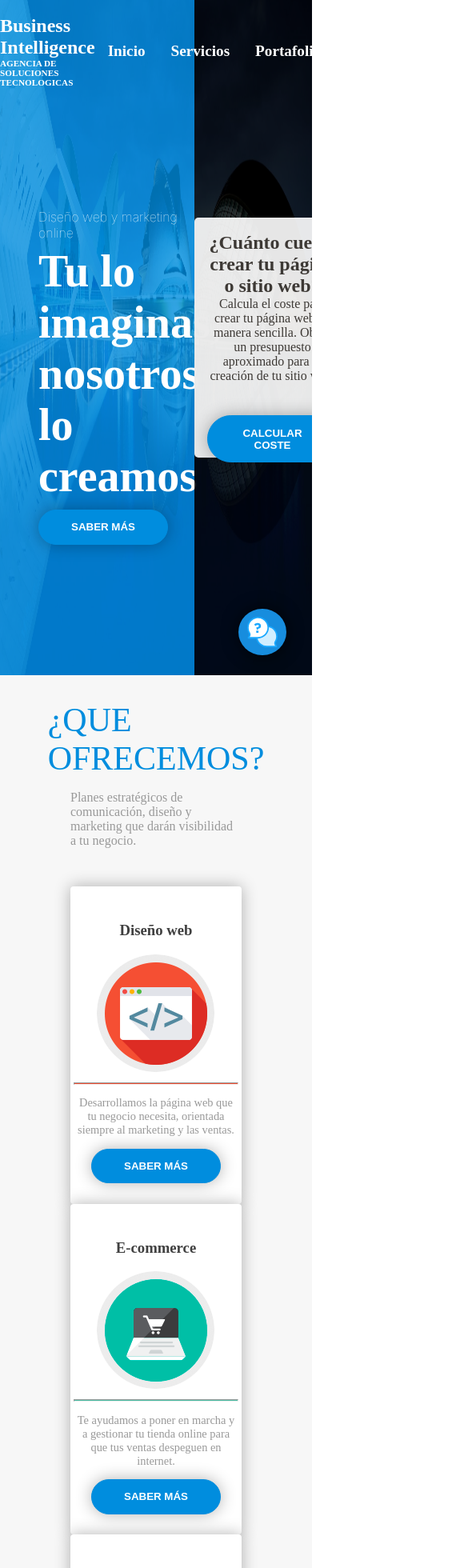
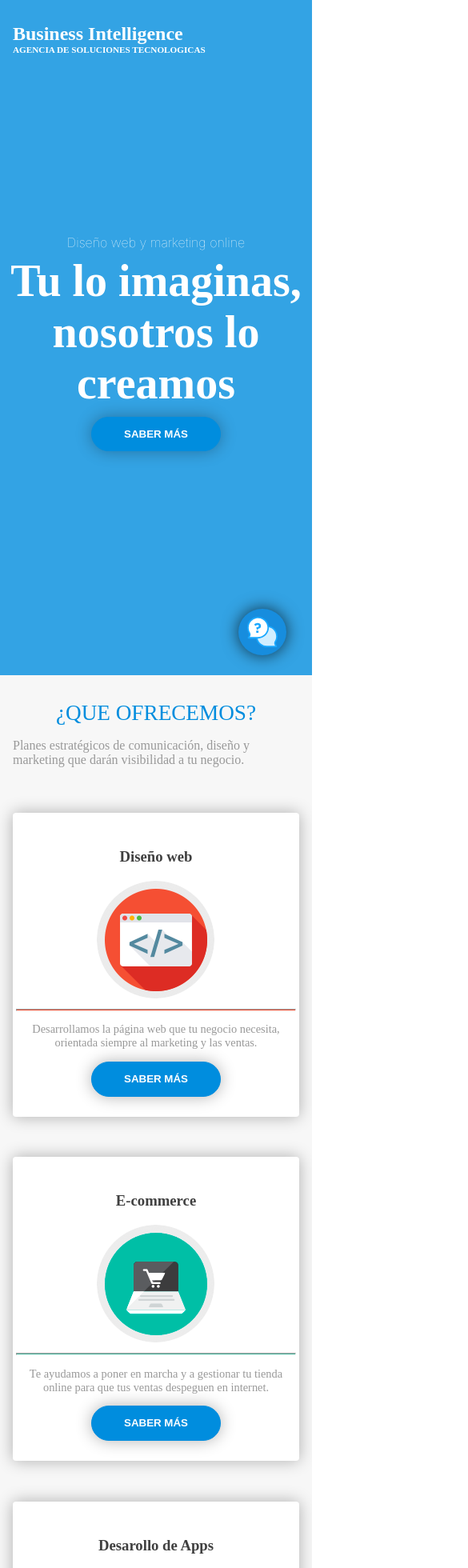
Before and after one commit to kevinriveracode/BusinessIntelligence, a React (Create React App) app: page / in a window 390 px wide. Shown: the top 1960 px of the page at 80% size, 585 px wide, since content can reach past the window. Built offline with nearby package versions, Linux system fonts and the light colour scheme.

Commit message:
Landing Inicio adaptada a moviles

```diff
--- a/src/sass/Ficha.scss
+++ b/src/sass/Ficha.scss
@@ -4,7 +4,7 @@
   flex-direction: row;
   justify-content: space-between;
   align-items: center;
-  height: 100vh;
+  min-height: 45vh;
   background-color: #F7F7F7;
   border-top: #797979;
   .ficha-image{
@@ -30,3 +30,36 @@
     }
   }
 }
+
+@media only screen and (max-width: 414px) {
+  .Ficha {
+    flex-direction: column;
+    padding: 2rem 1rem;
+    min-height: 40vh;
+    .ficha-description{
+      width: 100vw;
+      padding: 0vh 1rem;
+      h1{
+        margin-bottom: 0;
+        text-align: left ;
+      }
+      h1,span,p{
+        padding: 0 1rem;
+      }
+      h1{
+        font-size: 2em;
+        text-align: center;
+        span{
+          padding-right: 0;
+        }
+      }
+      button{
+        margin-left: 1rem;
+      }
+    }
+    .ficha-image{
+      display: none;
+    }
+
+  }
+}
--- a/src/sass/Footer.scss
+++ b/src/sass/Footer.scss
@@ -38,3 +38,13 @@ $size-title: '1.5rem';
     }
   }
 }
+@media only screen and (max-width: 414px) {
+  .Footer{
+    flex-direction: column;
+    padding: 1rem 1rem;
+    div{
+      width: 90vw;
+      padding: 1em 0;
+    }
+  }
+}
--- a/src/sass/banner.scss
+++ b/src/sass/banner.scss
@@ -27,3 +27,13 @@ $size-title: '1.5rem';
     }
   }
 }
+
+@media only screen and (max-width: 414px) {
+  .Banner{
+    flex-direction: column;
+    min-height: 40vh;
+    justify-content: flex-start;
+    align-items: flex-start;
+    padding: 2rem 1rem;
+  }
+}
--- a/src/sass/ficha-app.scss
+++ b/src/sass/ficha-app.scss
@@ -4,7 +4,7 @@
   flex-direction: row;
   justify-content: space-between;
   align-items: center;
-  height: 100vh;
+  min-height: 40vh;
   background-color: white;
   border-top: #797979;
   .ficha-image{
@@ -30,3 +30,21 @@
     }
   }
 }
+@media only screen and (max-width: 414px) {
+  .Ficha-app{
+    flex-direction: column;
+    padding: 2rem 1rem;
+    min-height: 20vh;
+    .ficha-description{
+      h1{
+        font-size: 2em;
+      }
+      p{
+        font-size: 1em;
+      }
+    }
+    .ficha-image{
+      display: none;
+    }
+  }
+}
--- a/src/sass/full-page.scss
+++ b/src/sass/full-page.scss
@@ -51,3 +51,24 @@ $size-title: '1.5rem';
     }
   }
 }
+
+
+@media only screen and (max-width: 414px) {
+  .FullPage{
+    background:none;
+    flex-direction: column;
+    .target-info{
+      max-width: 100vw;
+      min-height: 100vh;
+      align-items: center;
+      text-align: center;
+      padding: 0 3vw;
+      h1{
+        padding: 0;
+      }
+    }
+    .target-image{
+      display: none;
+    }
+  }
+}
--- a/src/sass/header.scss
+++ b/src/sass/header.scss
@@ -4,7 +4,9 @@ $color-links : '#2f2c2c';
 $font-family :  'Varela Round';
 $padding: 1rem 0rem;
 $size-title: '1.5rem';
-
+.Home{
+  overflow-x: hidden;
+}
 .Header{
   display: flex;
   height: $height-Header;
@@ -73,6 +75,36 @@ $size-title: '1.5rem';
   position: fixed;
   background-color: #008dde ;
   .container-logo{
-    height: 2rem !important;
+    min-height: 2rem !important;
   }
 }
+
+@media only screen and (max-width: 414px) {
+  .Header{
+    justify-content: flex-start;
+    padding: 0vh 0vw;
+    .container-logo{
+      padding-left: 1rem;
+      .reference-logo{
+        font-size: 2em;
+        width: 64vw;
+      }
+    }
+    .primary-menu{
+      display: none;
+    }
+    .app-menu{
+      display: none;
+    }
+  }
+  .HeaderPosition{
+    height: 12vh;
+    align-items: center;
+    .container-logo{
+      display: flex;
+      flex-direction: column;
+      justify-content: flex-end;
+      align-items: flex-start;
+    }
+  }
+}
--- a/src/sass/how-work.scss
+++ b/src/sass/how-work.scss
@@ -16,7 +16,7 @@ $size-title: '1.5rem';
     flex-direction: row;
     flex-wrap: wrap;
     justify-content: space-between;
-    padding: 2em 0;
+    padding: 1em 0;
     .feature-item{
       background-color: white;
       width: 15rem;
@@ -66,3 +66,20 @@ $size-title: '1.5rem';
 .bg-marine{background-color: #4DBFA6;height: 1px}
 .bg-piel{background-color: #FAB87B;height: 1px}
 .bg-marine-dark{background-color: #51BFBE;height: 1px}
+
+@media only screen and (max-width: 414px) {
+  .HowWork{
+    padding: 2rem 1rem;
+    .section-title{
+      h2{
+        font-size: 1.7em;
+      }
+    }
+    .section-features{
+      .feature-item{
+        width: 90vw;
+        margin: 3vh 0vw;
+      }
+    }
+  }
+}
--- a/src/sass/opiniones.scss
+++ b/src/sass/opiniones.scss
@@ -25,3 +25,12 @@ $size-title: '1.5rem';
     text-align: center;
   }
 }
+
+@media only screen and (max-width: 414px) {
+  .Opiniones{
+    div{
+      width: 100vw;
+      padding: 0 1rem;
+    }
+  }
+}
--- a/src/sass/tools.scss
+++ b/src/sass/tools.scss
@@ -51,3 +51,26 @@ $size-title: '1.5rem';
     }
   }
 }
+
+@media only screen and (max-width: 414px) {
+  .tools{
+    padding: 1vh 1rem;
+    .tools-items{
+      .box-tool{
+        width: 35vw;
+        img{
+          width: 20vw !important;
+        }
+      }
+    }
+    .tools-title{
+      h1{
+        font-size: 2em;
+      }
+      h3{
+        font-size: 1em;
+        padding: 0 0;
+      }
+    }
+  }
+}
--- a/src/sass/why.scss
+++ b/src/sass/why.scss
@@ -9,7 +9,7 @@ $size-title: '1.5rem';
   padding: $padding;
   display: flex;
   justify-content: space-between;
-  height: 100vh;
+  min-height: 100vh;
   align-items: center;
   .why-container-image{
     width: 35vw;
@@ -46,3 +46,24 @@ $size-title: '1.5rem';
     }
   }
 }
+
+@media only screen and (max-width: 414px) {
+  .Why{
+    min-height: 100vh;
+    padding: 2rem 1rem;
+    flex-direction: column;
+    .why-container-image{
+      min-width: 100vw;
+    }
+    .why-container-text{
+      padding: 0 1rem;
+      min-width: 100vw;
+      h1{
+        font-size: 1.6em;
+      }
+      p , h1 ,h3{
+        padding: 0vh 1rem;
+      }
+    }
+  }
+}
```
Also changed, not shown: 1 other file (tests, documents, lock files or other folders).
